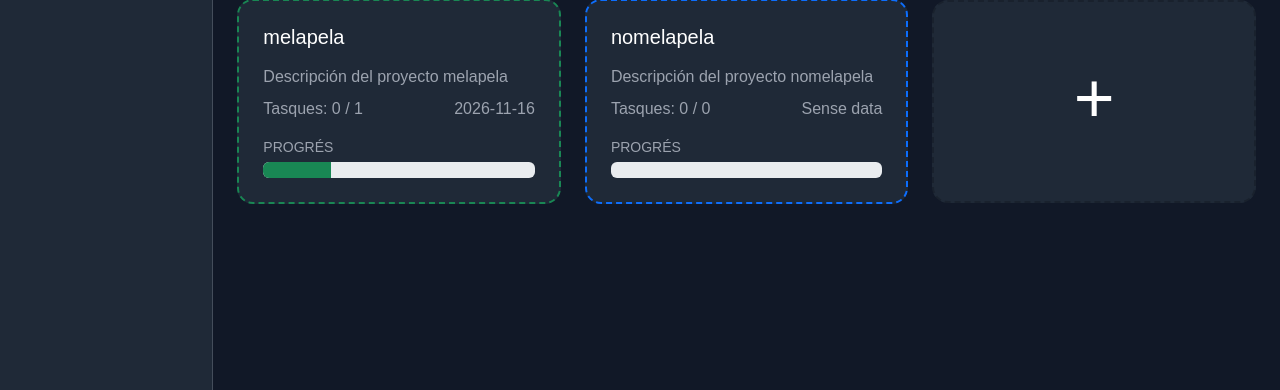
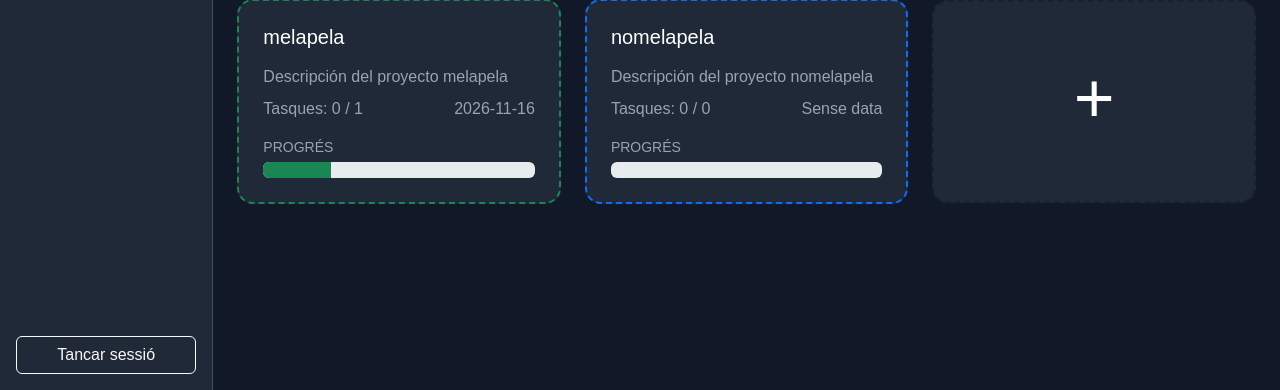
Before and after one commit to RBE-politecnics/Eina_de_gestio_de_projectes_Equipo3, a Laravel app: page /dashboard in a window 1280 px wide. Shown: the part 410-800 px from the top of the page. Run offline with Laravel 12, Linux system fonts and the light colour scheme; a user stored in the database is signed in; data comes from the database, SQL or seed files in the repository; style sheets or scripts are compiled from the project's sources.

Commit message:
feat: Implementar boton loggout en dashboard

```diff
--- a/resources/views/components/sidebar.blade.php
+++ b/resources/views/components/sidebar.blade.php
@@ -1,4 +1,4 @@
-<aside class="col-12 col-md-3 col-lg-2 bg-secondary text-white p-3 dashboard-sidebar">
+<aside class="col-12 col-md-3 col-lg-2 bg-secondary text-white p-3 dashboard-sidebar d-flex flex-column min-vh-100">
     <div class="d-flex align-items-center justify-content-center gap-2 mb-4">
         <img src="{{ Vite::asset('resources/assets/logo.png') }}" alt="" width="32" height="32" class="rounded" aria-hidden="true">
         <h2 class="h5 mb-0">KANTUM</h2>
@@ -18,4 +18,14 @@
             Tasques
         </a>
     </nav>
+
+    <footer class="mt-auto">
+        <form method="POST" action="{{ route('logout') }}">
+            @csrf
+            <button type="submit" class="btn btn-outline-light w-100">
+                Tancar sessió
+            </button>
+        </form>
+    </footer>
+
 </aside>
```
